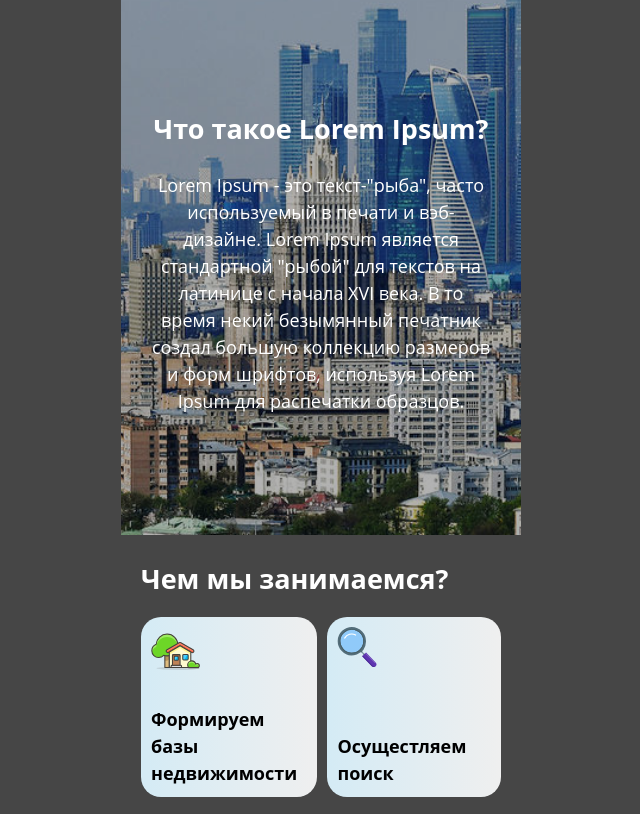
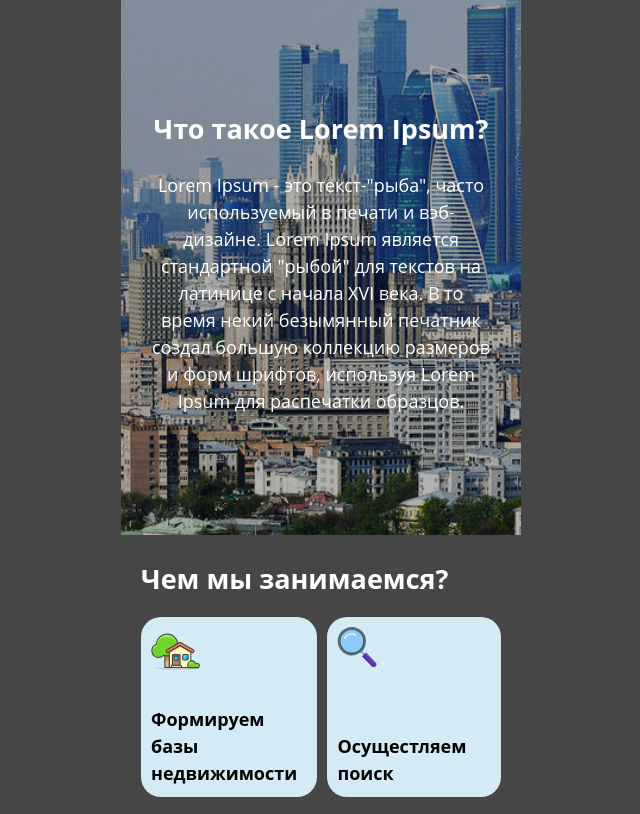
Before and after one commit to racoon-typing/FOREVER, a website: page src/index.html in a window 1280 px wide. Shown: the part 65-879 px from the top of the page, without its empty margins (319-959 px from the left). Drawn offline with nearby package versions, Linux system fonts and the light colour scheme; files that its build step writes are made by us from their sources.

Commit message:
этап 3

```diff
--- a/src/assets/scss/module/services.scss
+++ b/src/assets/scss/module/services.scss
@@ -34,7 +34,7 @@
         flex-direction: column;
         justify-content: space-between;
         margin-bottom: 10px;
-        background: linear-gradient(90deg, $gradient-first, $gradient-second);
+        background-color: $color-fifth;
 
         &-icon {
             width: 50px;
```
Also changed, not shown: dist/assets/css/style.css, dist/assets/css/style.min.css.
